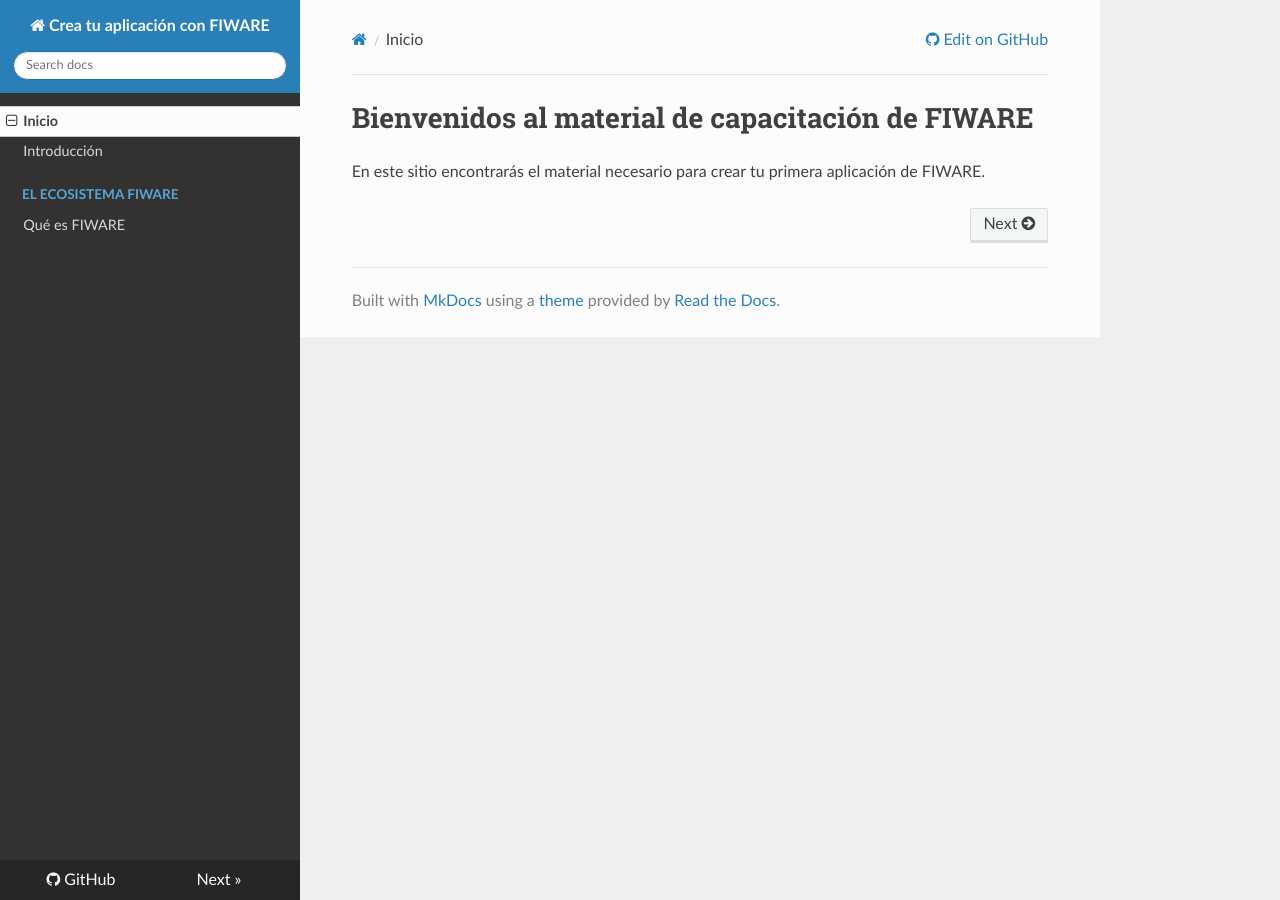
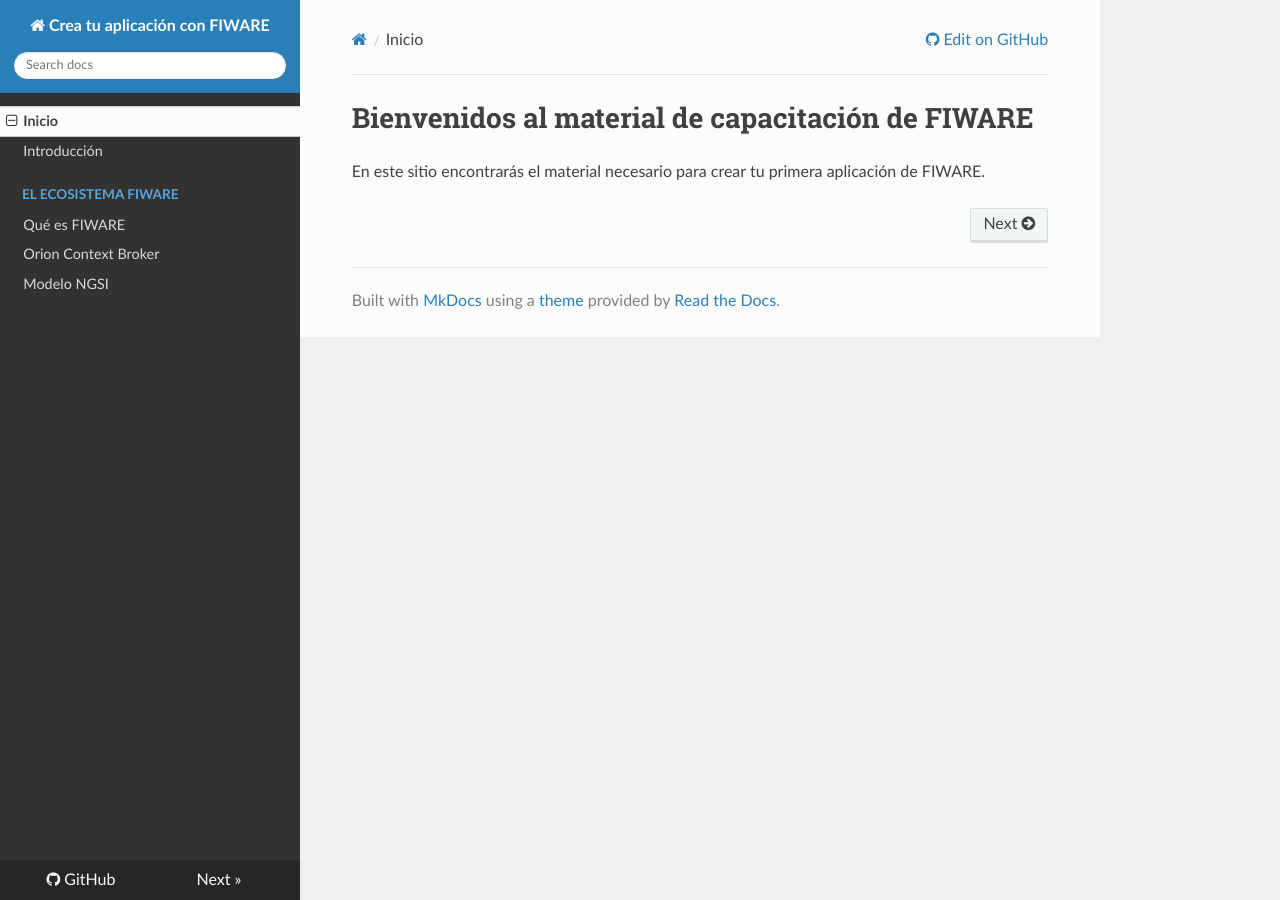
Before and after one commit to smartsdkInfotec/FIWARE_Training, an MkDocs documentation site: the page built from docs/index.md, in a window 1280 px wide. Built offline with MkDocs 1.6.1, drawn with Linux system fonts in a browser that asks for light colours; nearby versions of some CDN libraries; comment, search, counter and statistics services are not loaded; old or Windows-style settings are respelled for this version of MkDocs.

Commit message:
Update mkdocs.yml

```diff
--- a/mkdocs.yml
+++ b/mkdocs.yml
@@ -9,6 +9,9 @@
     - Introducción: 'introduction.md'
     - El ecosistema FIWARE:
         - 'Qué es FIWARE': 'ecosistemaFIWARE/introduction.md'
+        - 'Orion Context Broker': 'ecosistemaFIWARE/ocb.md'
+        - 'Modelo NGSI': 'ecosistemaFIWARE/ngsi.md'
+
 #
 #markdown_extensions: [toc,fenced_code]
 extra_css: ["https://fiware.org/style/fiware_readthedocs.css"]
```
